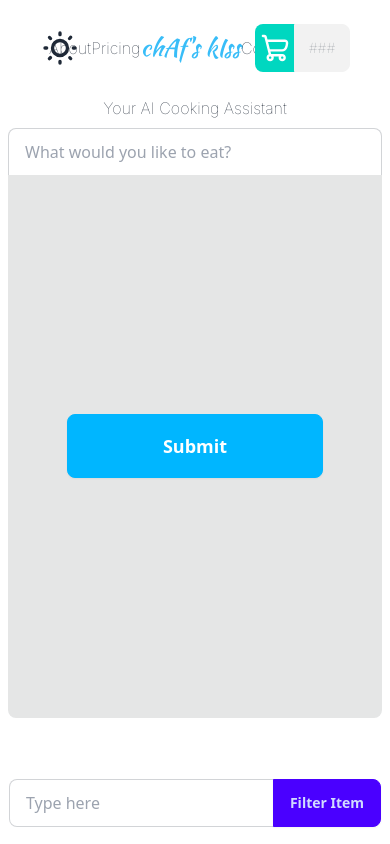
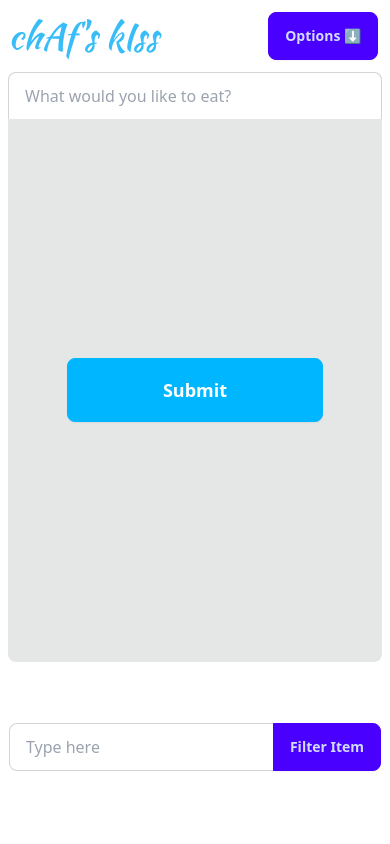
Before and after one commit to MyPingO/chAfs-kIss, a React (Vite) app in the folder frontend/: page / in a window 390 px wide. Built offline with nearby package versions, Linux system fonts and the light colour scheme.

Commit message:
Fixed scaling on multiple platforms Reworked header to be different on md screens Added scroll overflow to cards

```diff
--- a/frontend/src/components/Header/ThemeSwitch.jsx
+++ b/frontend/src/components/Header/ThemeSwitch.jsx
@@ -1,6 +1,6 @@
 function ThemeSwitch() {
   return (
-    <label className="swap swap-rotate absolute left-10">
+    <label className="swap swap-rotate md:absolute md:left-10">
       {/* this hidden checkbox controls the state */}
       <input type="checkbox" className="theme-controller" value="light" />
 
--- a/frontend/src/components/Header/index.jsx
+++ b/frontend/src/components/Header/index.jsx
@@ -5,20 +5,16 @@ import ThemeSwitch from "./ThemeSwitch";
 
 function Header() {
   return (
-    <header className="flex flex-col items-center pb-2">
+    <>
+      <header className="hidden flex-col items-center pb-2 md:flex">
         <div className="flex justify-evenly items-center h-24 font-inter w-3/4">
-        <ThemeSwitch />
-
           <Link to={"/about"} className="">
             About
           </Link>
           <Link to={"/pricing"} className="">
             Pricing
           </Link>
-        <Link
-          to={"/"}
-          className="font-kuashan text-sky-400 text-2xl sm:text-4xl"
-        >
+          <Link to={"/"} className="font-kuashan text-sky-400 text-5xl">
             {"chAf's kIss"}
           </Link>
           <Link to={"/contact"} className="">
@@ -28,12 +24,54 @@ function Header() {
             Terms
           </Link>
 
+          <ThemeSwitch />
           <CoinInfo />
         </div>
         <div className="text-center">
           <p className="font-inter">Your AI Cooking Assistant</p>
         </div>
       </header>
+
+      <header className="flex items-center justify-between p-2 md:hidden">
+        <Link to={"/"} className="font-kuashan text-sky-400 text-4xl">
+          {"chAf's kIss"}
+        </Link>
+
+        <details className="dropdown dropdown-end">
+          <summary className="m-1 btn btn-primary">Options ⬇️</summary>
+          <ul className="p-2 shadow menu dropdown-content z-[1] bg-base-100 rounded-box w-52">
+            <li>
+              <Link to={"/about"} className="">
+                About
+              </Link>
+            </li>
+            <li>
+              <Link to={"/contact"} className="">
+                Contact
+              </Link>
+            </li>
+            <li>
+              {" "}
+              <Link to={"/terms"} className="">
+                Terms
+              </Link>
+            </li>
+            <li>
+              <Link to={"/pricing"}>🛒 Balance: X </Link>
+            </li>
+            <li>
+              <input
+                type="checkbox"
+                value="light"
+                className="hidden checkbox theme-controller"
+                id="theme-control-md"
+              />
+              <label htmlFor="theme-control-md">🎨 Switch Theme</label>
+            </li>
+          </ul>
+        </details>
+      </header>
+    </>
   );
 }
 
--- a/frontend/src/components/Home/InfoCards.jsx
+++ b/frontend/src/components/Home/InfoCards.jsx
@@ -8,7 +8,10 @@ function InfoCards() {
   return (
     <>
       {titles.map((title, index) => (
-        <div className="card bg-base-300 mb-2 md:w-80 md:mb-0" key={index}>
+        <div
+          className="card bg-base-300 mb-2 md:w-80 md:mb-0 overflow-scroll"
+          key={index}
+        >
           <div className="card-body">
             <h2 className="card-title">{title}</h2>
             <p>
```
Lines whose indentation alone changed are shown as unchanged.
